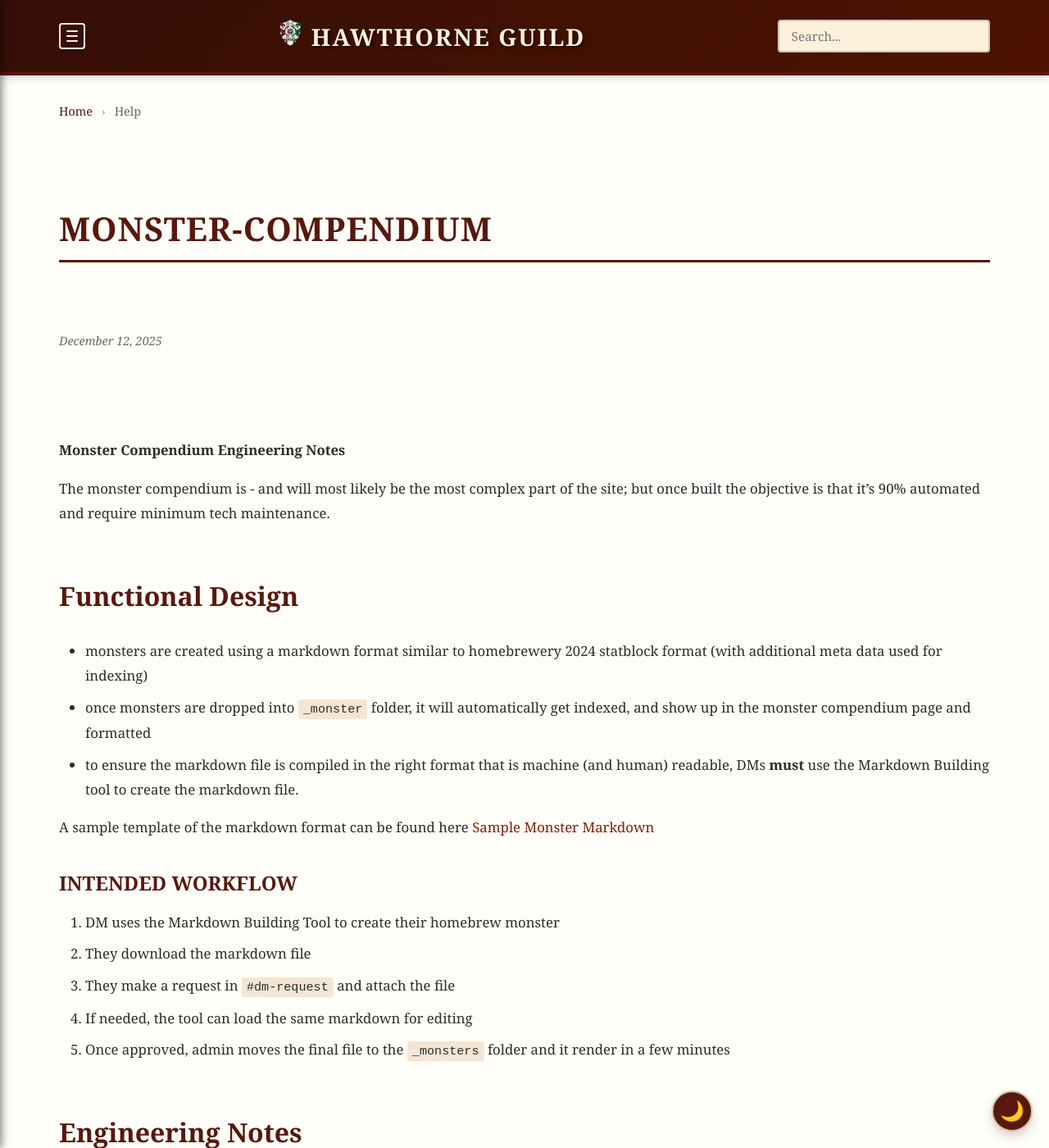
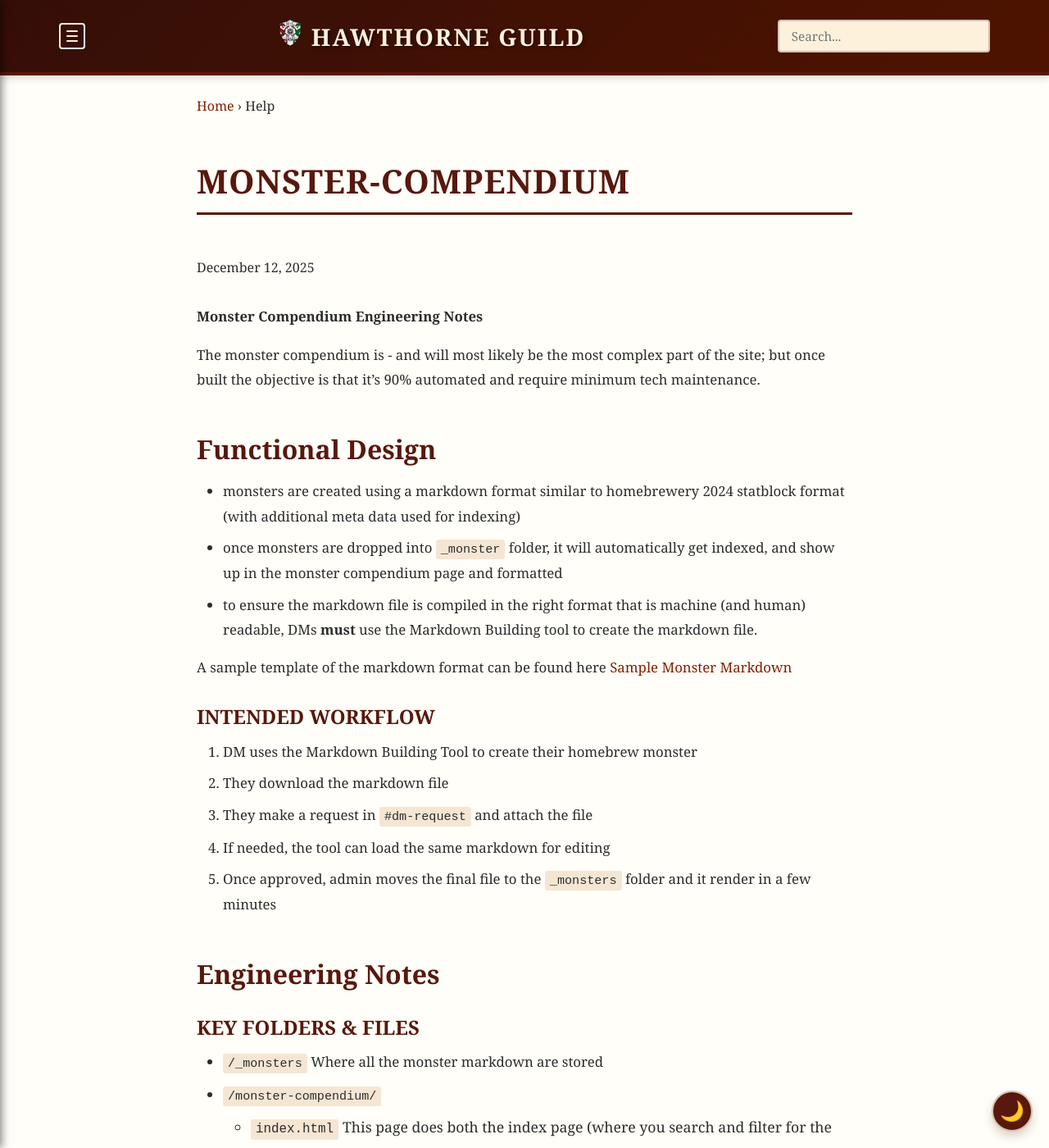
Before and after one commit to coconutswallow/Guides, a Jekyll site: the page built from _help/monsters.md, in a window 1280 px wide and 1400 px high. Shown: the whole window at 82% size. Built offline with Jekyll 4.4.1, drawn with Linux system fonts in a browser that asks for light colours; comment, search, counter and statistics services are not loaded.

Commit message:
Update style.css

```diff
--- a/assets/css/style.css
+++ b/assets/css/style.css
@@ -1459,136 +1459,54 @@
 .doc-container {
   max-width: 1200px;
   margin: 0 auto;
+  width: 100%;
 }
 
 /* 1. DEFINE THE GRID */
 .doc-content {
   position: relative;
   display: grid;
-  /* Main text gets flexible space (1fr), TOC gets fixed 280px */
-  grid-template-columns: 1fr 280px;
-  gap: 4rem; /* Increased gap for better visual separation */
+  /* Col 1: Flexible Left Margin
+     Col 2: Main Content (max 800px)
+     Col 3: TOC Area (Fixed 280px)
+  */
+  grid-template-columns: 1fr minmax(auto, 800px) 280px;
+  gap: 2rem;
   align-items: start;
 }
 
 /* 2. HANDLE PAGES WITHOUT A TOC */
-/* If the container has 'no-toc' class OR doesn't contain a .doc-toc element */
+/* Collapse to single centered column if 'no-toc' is present */
 .doc-content.no-toc,
 .doc-content:not(:has(.doc-toc)) {
-  grid-template-columns: 1fr; /* Single column layout */
-}
-
-/* 3. CONTENT ALIGNMENT & CENTERING */
-/* These items now share the first column and are visually centered */
+  grid-template-columns: 1fr minmax(auto, 800px) 1fr;
+}
+
+/* 3. PLACEMENT: MAIN CONTENT (Middle Column) */
 .breadcrumb,
 .doc-title,
 .doc-meta,
 .doc-body,
 .doc-footer-nav {
-  grid-column: 1 / 2;
+  grid-column: 2 / 3; /* Forces text to stay in the center column */
   width: 100%;
-  max-width: 1200px; /* Limits width to readable size */
-  margin-left: auto; /* Centers the block horizontally */
-  margin-right: auto; /* Centers the block horizontally */
-}
-
-/* Breadcrumb Navigation */
-.breadcrumb {
-  font-size: 0.9em;
-  color: var(--color-breadcrumb);
-  margin-bottom: 1em;
-  padding: 0.5em 0;
-}
-
-.breadcrumb a {
-  color: var(--color-primary);
-  text-decoration: none;
-}
-
-.breadcrumb a:hover {
-  text-decoration: underline;
-}
-
-.breadcrumb-separator {
-  margin: 0 0.5em;
-  color: var(--color-breadcrumb-sep);
-}
-
-.breadcrumb-item {
-  color: var(--color-breadcrumb);
-}
-
-/* Documentation Title */
-.doc-title {
-  font-family: var(--font-header);
-  color: var(--color-primary);
-  font-size: 2.5em;
-  margin: 0.5em auto; /* Auto ensures centering */
-  border-bottom: 3px solid var(--color-primary);
-  padding-bottom: 0.3em;
-}
-
-/* Documentation Metadata */
-.doc-meta {
-  font-size: 0.9em;
-  color: var(--color-doc-meta);
-  margin-bottom: 2em;
-  padding-bottom: 1em;
-  border-bottom-color: var(--color-doc-meta-border);
-}
-
-.doc-author {
-  margin-right: 1em;
-}
-
-.doc-date {
-  font-style: italic;
-}
-
-/* 4. MAIN BODY TEXT (Left Column) */
-.doc-body {
-  min-width: 0;
-  line-height: 1.8;
-  color: var(--color-doc-body);
-}
-
-.doc-body h2 {
-  margin-top: 2em;
-  margin-bottom: 1em;
-}
-
-.doc-body h3 {
-  margin-top: 1.5em;
-  margin-bottom: 0.75em;
-}
-
-.doc-body img {
-  max-width: 100%;
-  height: auto;
-  border-radius: 8px;
-  box-shadow: 0 2px 8px var(--shadow-color-doc-image);
-  margin: 1.5em 0;
-}
-
-.doc-body table {
-  margin: 1.5em 0;
-}
-
-/* 5. TABLE OF CONTENTS SIDEBAR (Right Column) */
+}
+
+/* 4. PLACEMENT: TOC (Right Column) */
 .doc-toc {
-  grid-column: 2 / 3;
+  grid-column: 3 / 4; /* Forces TOC to the right column */
   position: sticky;
   top: 100px;
-  float: none !important;
-  width: 100% !important;
-  margin: 0 0 2em 0;
+  width: 100% !important; /* Overrides any previous width settings */
   background: var(--color-bg-light);
   border: 2px solid var(--color-border);
   border-radius: 8px;
   padding: 1.5em;
   z-index: 10;
-}
-
+  margin-top: 0;
+}
+
+/* TOC TEXT STYLES */
 .doc-toc h3 {
   font-family: var(--font-header);
   font-size: 1.1em;
@@ -1605,10 +1523,6 @@
 
 .toc-item {
   margin: 0.5em 0;
-}
-
-.toc-h3 {
-  margin-left: 1em;
 }
 
 .toc-link {
@@ -1625,7 +1539,31 @@
   text-decoration: underline;
 }
 
-/* 6. FOOTER NAVIGATION */
+/* STYLES FOR CONTENT ELEMENTS */
+.doc-body {
+  min-width: 0;
+  line-height: 1.8;
+  color: var(--color-doc-body);
+}
+
+.doc-body img {
+  max-width: 100%;
+  height: auto;
+  border-radius: 8px;
+  box-shadow: 0 2px 8px var(--shadow-color-doc-image);
+  margin: 1.5em 0;
+}
+
+.doc-title {
+  font-family: var(--font-header);
+  color: var(--color-primary);
+  font-size: 2.5em;
+  margin: 0.5em 0;
+  border-bottom: 3px solid var(--color-primary);
+  padding-bottom: 0.3em;
+}
+
+/* FOOTER NAV */
 .doc-footer-nav {
   display: flex;
   justify-content: space-between;
@@ -1646,34 +1584,14 @@
   border-radius: var(--border-radius);
   text-decoration: none;
   color: var(--color-primary);
-  transition: all 0.2s;
   font-family: var(--font-header);
   text-transform: uppercase;
   font-size: 0.9em;
   max-width: 45%;
 }
 
-.prev-link:hover, .next-link:hover {
-  background: var(--color-primary);
-  color: var(--color-btn-hover-text);
-  text-decoration: none;
-  transform: translateY(-2px);
-  box-shadow: var(--shadow-md);
-}
-
-.prev-link {
-  margin-right: auto;
-}
-
-.next-link {
-  margin-left: auto;
-  flex-direction: row-reverse;
-}
-
-.nav-arrow {
-  font-size: 1.2em;
-  font-weight: bold;
-}
+.next-link { margin-left: auto; flex-direction: row-reverse; }
+.prev-link { margin-right: auto; }
 
 .nav-label {
   font-size: 0.85em;
```
